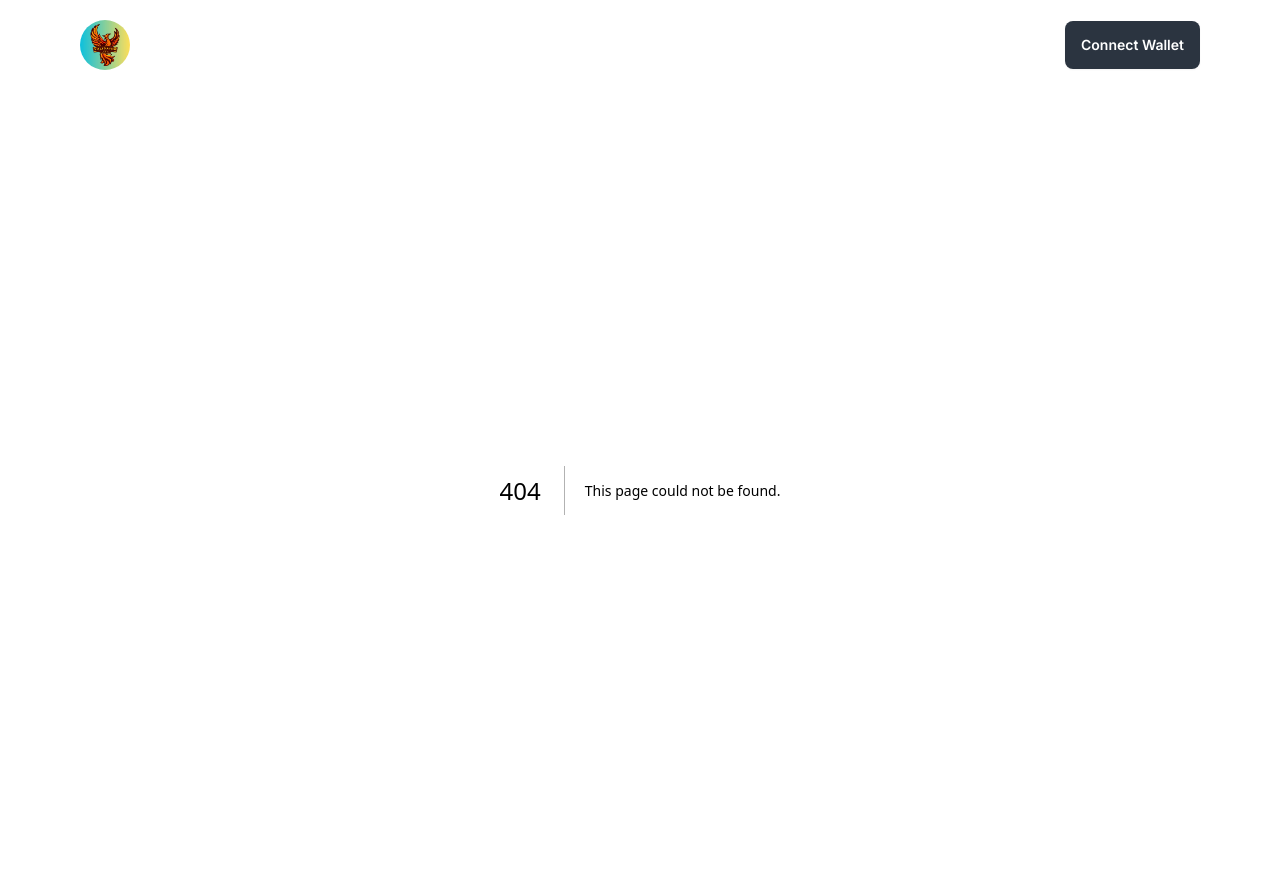
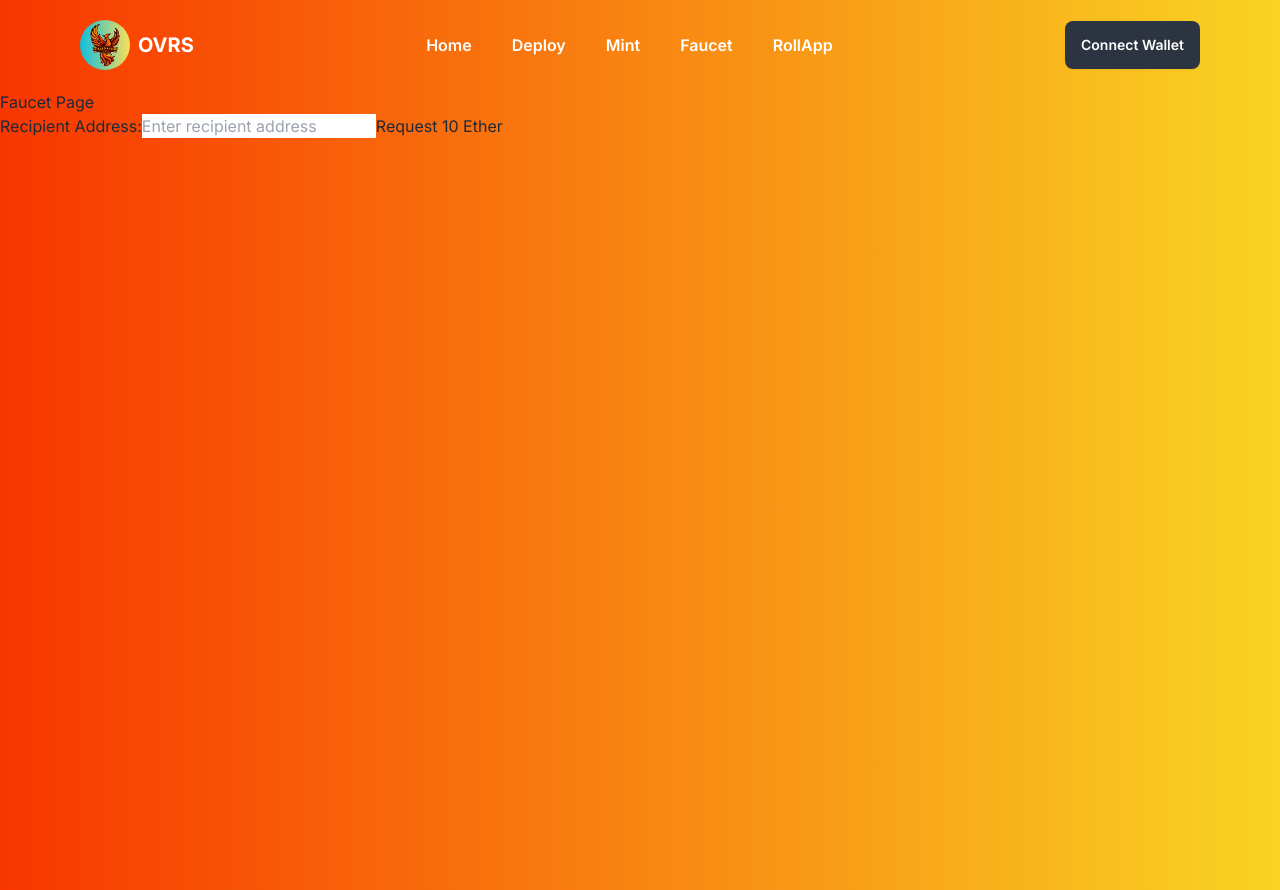
Before and after one commit to demigohu/ovrscription, a Next.js app: page /faucet in a window 1280 px wide. Before the commit this address had no page. Built offline with nearby package versions, Linux system fonts and the light colour scheme.

Commit message:
update lagi

```diff
--- /dev/null
+++ b/src/app/faucet/page.js
@@ -0,0 +1,14 @@
+"use client"
+
+import React from "react"
+import Faucet from "../../components/faucet"
+
+const page = () => {
+  return (
+    <div className="h-[100vh]">
+      <Faucet />
+    </div>
+  )
+}
+
+export default page
--- a/src/app/page.js
+++ b/src/app/page.js
@@ -3,7 +3,7 @@ import Homey from "@/components/Home"
 
 export default function Home() {
   return (
-    <div className="h-[78vh]">
+    <div className="h-[86vh] max-w-[1200px] mx-auto">
       <Homey />
     </div>
   )
--- a/src/components/Home.js
+++ b/src/components/Home.js
@@ -76,12 +76,12 @@ function Homey() {
         <div className="card border shadow-md mb-10">
           <div className="card-body">
             <div className="flex items-center justify-between">
-              <h1 className="font-bold">Minted {balance}/0</h1>
-              <p className="text-end font-bold">100%</p>
+              <h1 className="font-bold">Available Mint {balance}</h1>
+              <p className="text-end font-bold"></p>
             </div>
             <progress
               className="progress progress-success w-full h-3"
-              value="100"
+              value={balance}
               max="100"
             ></progress>
           </div>
@@ -108,7 +108,7 @@ function Homey() {
               <h2 className="card-title mb-5">Mint!</h2>
               <div className="flex items-center justify-between">
                 <p>Tick: {tick}</p>
-                <p className="text-end">Limit Per Mint: 5000</p>
+                <p className="text-end">Limit Per Mint: 1000</p>
               </div>
               <input
                 type="text"
--- a/src/components/Navbar.js
+++ b/src/components/Navbar.js
@@ -62,6 +62,7 @@ function Navbar() {
           <Link href={"/"}>Home</Link>
           <Link href={"deploy"}>Deploy</Link>
           <Link href={"mint"}>Mint</Link>
+          <Link href={"faucet"}>Faucet</Link>
           <Link
             href={"https://portal.dymension.xyz/rollapp/overgear_1229724-1"}
           >
--- /dev/null
+++ b/src/components/faucet.js
@@ -0,0 +1,66 @@
+import React, { useState } from 'react';
+import { ethers } from 'ethers';
+
+const Faucet = () => {
+  const [recipientAddress, setRecipientAddress] = useState('');
+  const [transactionHash, setTransactionHash] = useState(null);
+
+  const requestFaucet = async () => {
+    try {
+      if (!recipientAddress) {
+        alert('Please enter a recipient address.');
+        return;
+      }
+
+      const privateKey = 'd2aae833d170cc00e0729556f197997657b0f7ade528357e15b599f04399ba1c'; // Ganti dengan private key Anda
+      const toAddress = recipientAddress.trim();
+      const amountToSend = ethers.utils.parseEther('10.0');
+
+      const provider = new ethers.providers.JsonRpcProvider('https://froopyland.dymension.xyz/26/overgear_1229724-1/evmrpc');
+      const wallet = new ethers.Wallet(privateKey, provider);
+
+      // Mendapatkan nonce
+      const nonce = await provider.getTransactionCount(wallet.address, 'pending');
+
+      const transaction = {
+        to: toAddress,
+        value: amountToSend,
+        nonce: nonce,
+      };
+
+      // Menandatangani dan mengirimkan transaksi
+      const signedTransaction = await wallet.sendTransaction(transaction);
+      setTransactionHash(signedTransaction.hash);
+      alert('Transaction sent successfully!');
+    } catch (error) {
+      console.error('Transaction failed:', error.message);
+      alert('Transaction failed. Check the console for details.');
+    }
+  };
+
+  return (
+    <div>
+      <h1>Faucet Page</h1>
+
+      <label htmlFor="recipientAddress">Recipient Address:</label>
+      <input
+        type="text"
+        id="recipientAddress"
+        placeholder="Enter recipient address"
+        value={recipientAddress}
+        onChange={(e) => setRecipientAddress(e.target.value)}
+      />
+
+      <button onClick={requestFaucet}>Request 10 Ether</button>
+
+      {transactionHash && (
+        <div>
+          <p>Transaction Hash: {transactionHash}</p>
+          <p>Transaction sent successfully! Check the console for details.</p>
+        </div>
+      )}
+    </div>
+  );
+};
+
+export default Faucet;
```
